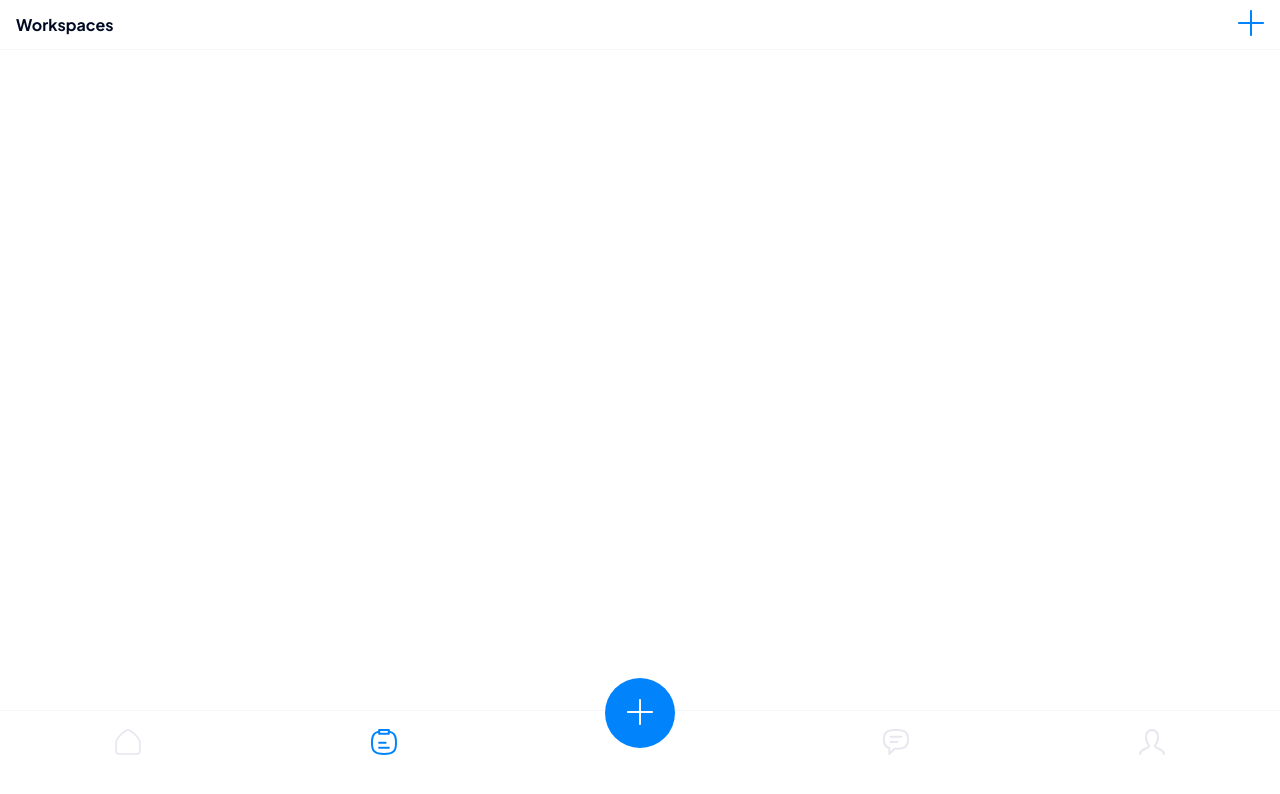
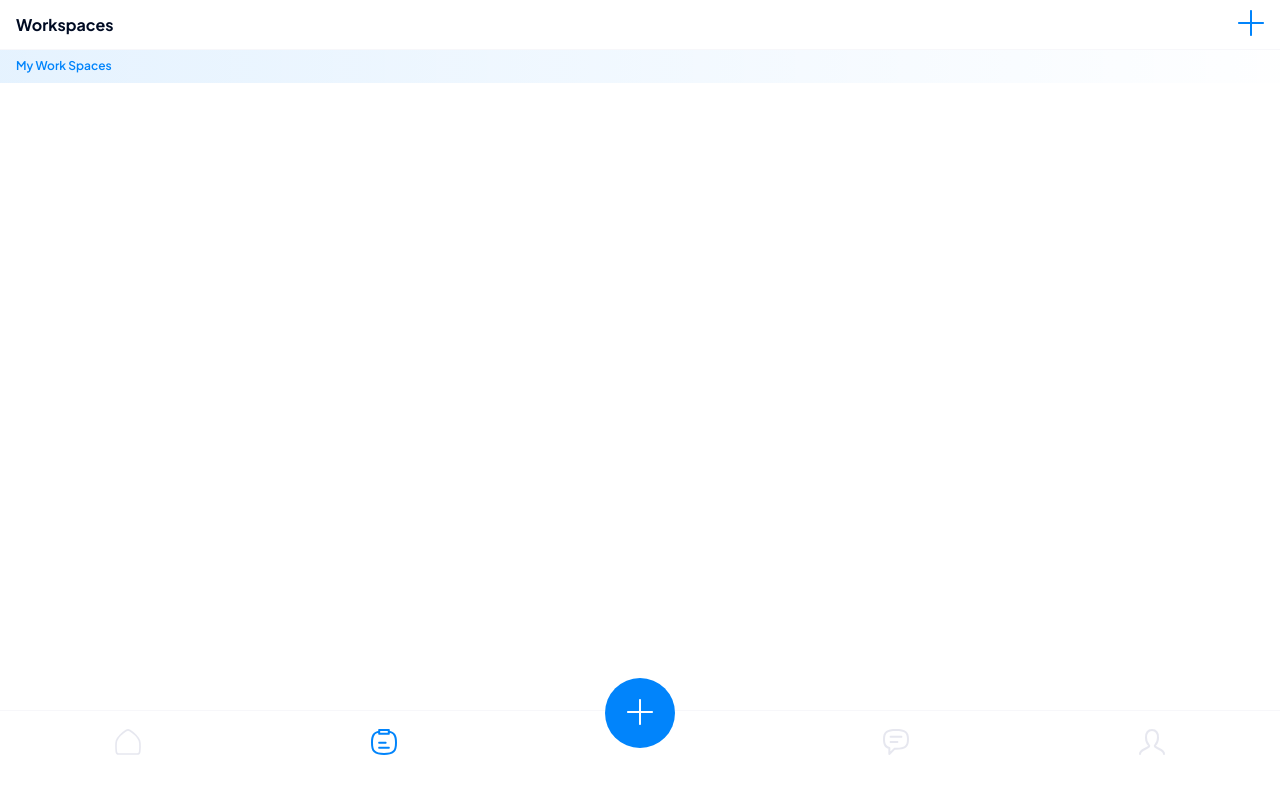
Before and after one commit to 9trocoder/mmekut, a React (Create React App) app: page /workspace in a window 1280 px wide. Shown: the top 794 px of the page. Built offline with nearby package versions, Linux system fonts and the light colour scheme.

Commit message:
added titlecard and worked on workspace

```diff
--- /dev/null
+++ b/src/components/TitleCard.js
@@ -0,0 +1,13 @@
+import "./components.css"
+
+const TitleCard = ({ name }) => {
+    return (
+      <>
+        <div className="titlecard__cnt">
+          <p>{name}</p>
+        </div>
+      </>
+    );
+  };
+
+  export default TitleCard
--- a/src/components/components.css
+++ b/src/components/components.css
@@ -299,3 +299,20 @@
   background-color: transparent;
   cursor: pointer;
 }
+
+/* Title Card */
+
+.titlecard__cnt {
+  background: linear-gradient(
+    90deg,
+    rgba(1, 132, 251, 0.1) 0%,
+    rgba(217, 217, 217, 0) 104.21%
+  );
+  padding: 10px 16px;
+}
+
+.titlecard__cnt p {
+  color: #0184fb;
+  font-size: 12px;
+  font-weight: 600;
+}
--- a/src/pages/workspacepage/workspacepage.css
+++ b/src/pages/workspacepage/workspacepage.css
@@ -0,0 +1,3 @@
+.workspacepage__cnt {
+    margin-top: 3rem;
+}
--- a/src/pages/workspacepage/workspacepage.js
+++ b/src/pages/workspacepage/workspacepage.js
@@ -2,13 +2,11 @@ import React from "react";
 import { useNavigate } from "react-router-dom";
 import BottomNav from "../../components/BottomNav";
 import HeaderBar from "../../components/HeaderBar";
+import TitleCard from "../../components/TitleCard";
 import {
   addIconBlue,
   addIconWhite,
-  calendarIcon,
   chatNotActive,
-  headerBackIcon,
-  headerNotificationIcon,
   homeIconNotActive,
   profileNotActive,
   taskActive,
@@ -36,6 +34,10 @@ function Workspacepage() {
         headerText="Workspaces"
         addIcon={addIconBlue}
       />
+
+      <div className="workspacepage__cnt">
+        <TitleCard name="My Work Spaces" />
+      </div>
       <BottomNav
         homeIcon={homeIconNotActive}
         taskIcon={taskActive}
```
Lines whose indentation alone changed are shown as unchanged.
